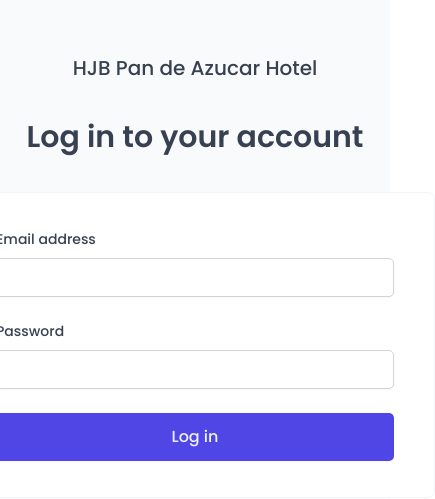
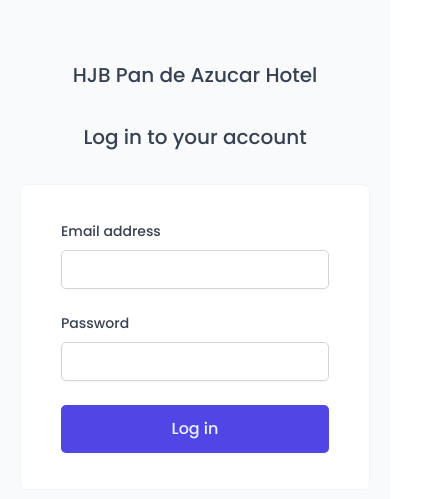
Before and after one commit to kai-abat/hjb-pandeazucar-hotel, a React (Vite) app: page /login in a window 390 px wide. Shown: the part 147-646 px from the top of the page, 435 px wide, since content can reach past the window. Built offline with nearby package versions, Linux system fonts and the light colour scheme; a web font is replaced by a local one.

Commit message:
add redirects and edit login to become more responsive

```diff
--- a/src/pages/Login.jsx
+++ b/src/pages/Login.jsx
@@ -2,22 +2,28 @@
 import LoginForm from "../features/authentication/LoginForm";
 import Logo from "../ui/Logo";
 import Heading from "../ui/Heading";
+import { DEVICE_MAX_W } from "../utils/constants";
 
 const LoginLayout = styled.main`
-  min-height: 100vh;
+  height: 100dvh;
+  width: 100%;
   display: grid;
-  grid-template-columns: 48rem;
+  grid-template-columns: 50rem;
   align-content: center;
   justify-content: center;
+  padding: 1rem 2rem;
   gap: 3.2rem;
   background-color: var(--color-grey-50);
+  @media ${DEVICE_MAX_W.tablet} {
+    grid-template-columns: 1fr;
+  }
 `;
 
 function Login() {
   return (
     <LoginLayout>
       <Logo />
-      <Heading as="h4">Log in to your account</Heading>
+      <Heading as="h5">Log in to your account</Heading>
       <LoginForm />
     </LoginLayout>
   );
--- a/src/ui/Form.jsx
+++ b/src/ui/Form.jsx
@@ -1,6 +1,10 @@
 import styled, { css } from "styled-components";
 
 const Form = styled.form`
+  display: flex;
+  flex-direction: column;
+  /* width: 100rem; */
+  /* width: 20rem; */
   ${(props) =>
     props.type === "regular" &&
     css`
```
Also changed, not shown: 1 other file (tests, documents, lock files or other folders).
